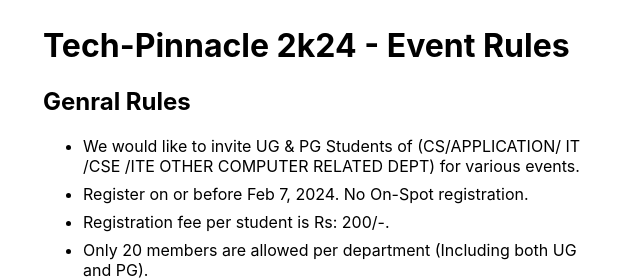
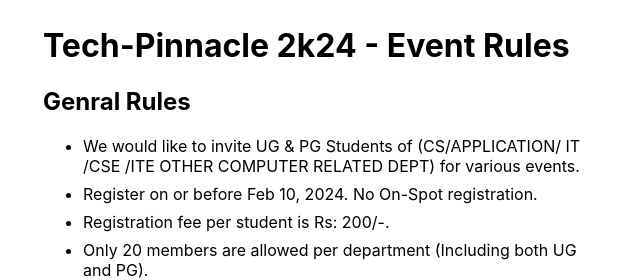
Before and after one commit to thequantumquirk/bhccs2k24, a Next.js app: page /rules in a window 1280 px wide. Shown: the top 280 px of the page, without its empty margins (317-957 px from the left). Built offline with nearby package versions, Linux system fonts and the light colour scheme.

Commit message:
fix: update registeration date

```diff
--- a/components/Hero.tsx
+++ b/components/Hero.tsx
@@ -205,7 +205,8 @@ const Hero = () => {
               borderRadius: "0.25rem",
             }}
           >
-            Last Date for the Registration is <i>07/02/2024</i>
+            Last Date for the Registration has been extended to{" "}
+            <i>10/02/2024</i>
           </h1>
         </div>
       </div>
--- a/globals/constants.ts
+++ b/globals/constants.ts
@@ -267,7 +267,7 @@ export const nonTechnicalEvents: EventData[] = [
 
 export const generalRules = [
   "We would like to invite UG & PG Students of (CS/APPLICATION/ IT /CSE /ITE OTHER COMPUTER RELATED DEPT) for various events.",
-  "Register on or before Feb 7, 2024. No On-Spot registration.",
+  "Register on or before Feb 10, 2024. No On-Spot registration.",
   "Registration fee per student is Rs: 200/-.",
   "Only 20 members are allowed per department (Including both UG and PG).",
   "Participants must bring their college ID card.",
```
